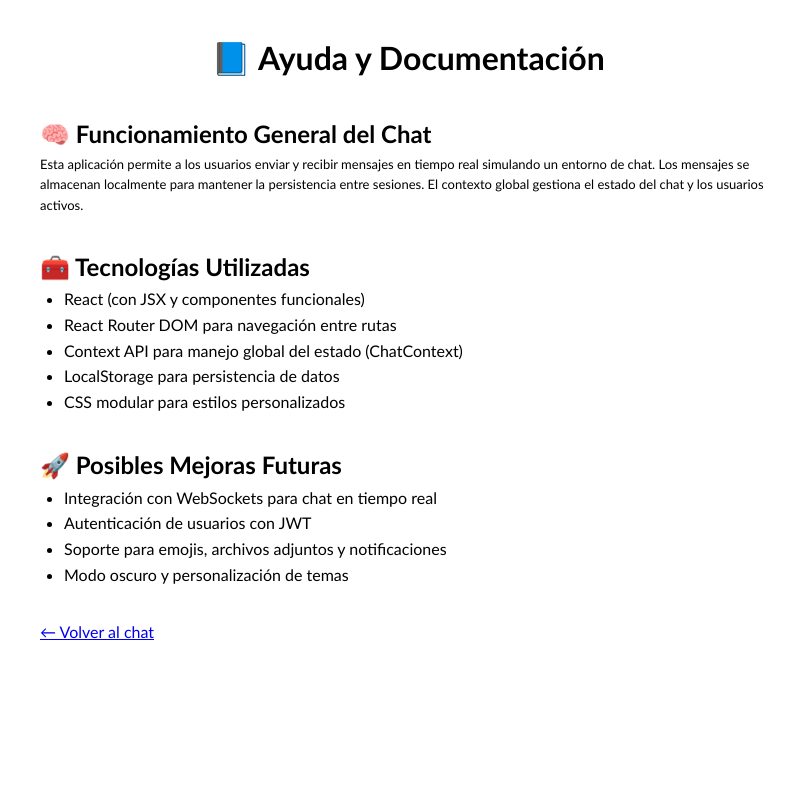
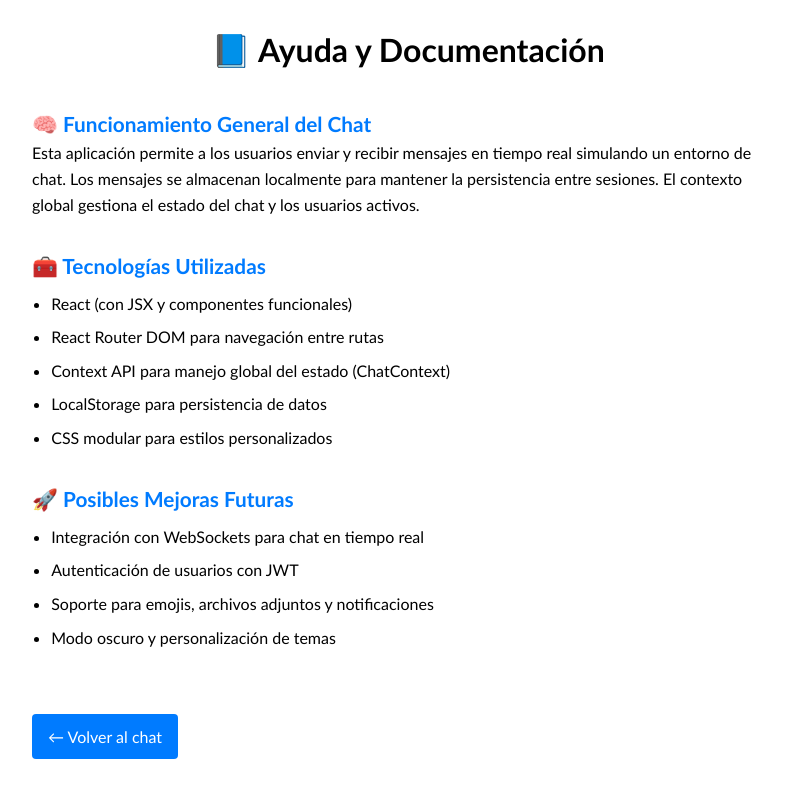
Before and after one commit to Agustina-Fazzone/proyecto-final-de-react, a React (Vite) app: page /help in a window 1280 px wide. Shown: the top 798 px of the page, without its empty margins (232-1026 px from the left). Built offline with nearby package versions, Linux system fonts and the light colour scheme.

Commit message:
se agrego contenido del help en css

```diff
--- a/src/index.css
+++ b/src/index.css
@@ -284,7 +284,7 @@
 .help-container {
   max-width: 800px;
   margin: 0 auto;
-  padding: 2rem;
+  padding: 1.5rem;
   font-family: 'Segoe UI', sans-serif;
   line-height: 1.6;
 }
@@ -294,13 +294,46 @@
   margin-bottom: 2rem;
 }
 
+.help-container h2 {
+  font-size: 1.3rem;
+  margin-top: 1.5rem;
+  color: #007bff;
+}
+
+.help-container p,
+.help-container ul {
+  font-size: 1rem;
+}
+
 .help-container section {
   margin-bottom: 2rem;
 }
 
 .help-container ul {
-  padding-left: 1.5rem;
+  padding-left: 1.2rem;
+  margin-top: 0.5rem;
 }
+
+.help-container li {
+  margin-bottom: 0.5rem;
+}
+
+.help-back-button {
+  display: inline-block;
+  margin-top: 2rem;
+  padding: 0.6rem 1rem;
+  background-color: #007bff;
+  color: white;
+  text-decoration: none;
+  border-radius: 4px;
+  font-size: 1rem;
+  transition: background-color 0.3s ease;
+}
+
+.help-back-button:hover {
+  background-color: #0056b3;
+}
+
 
 /* Resposive mínimo para mobile */
 @media (max-width: 480px) {
```
